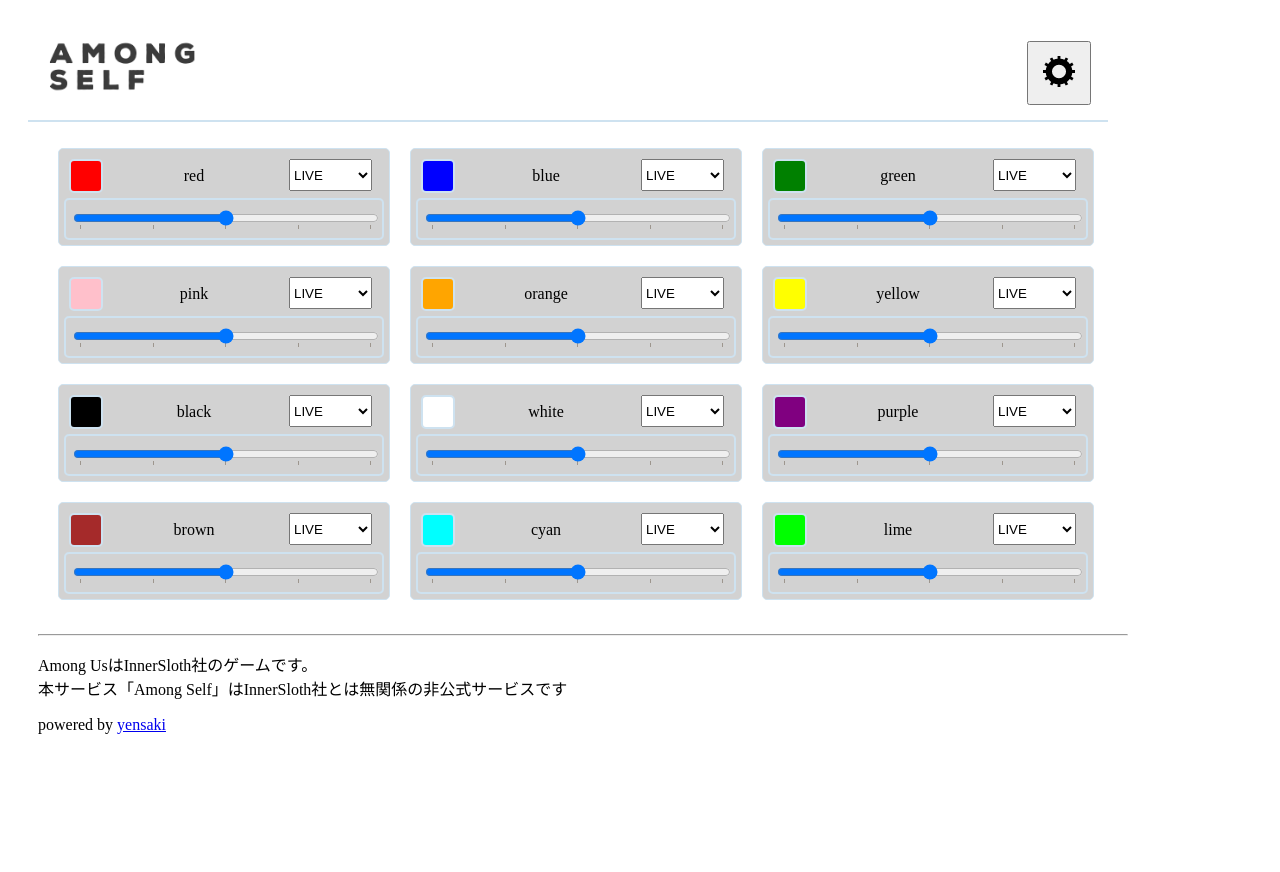
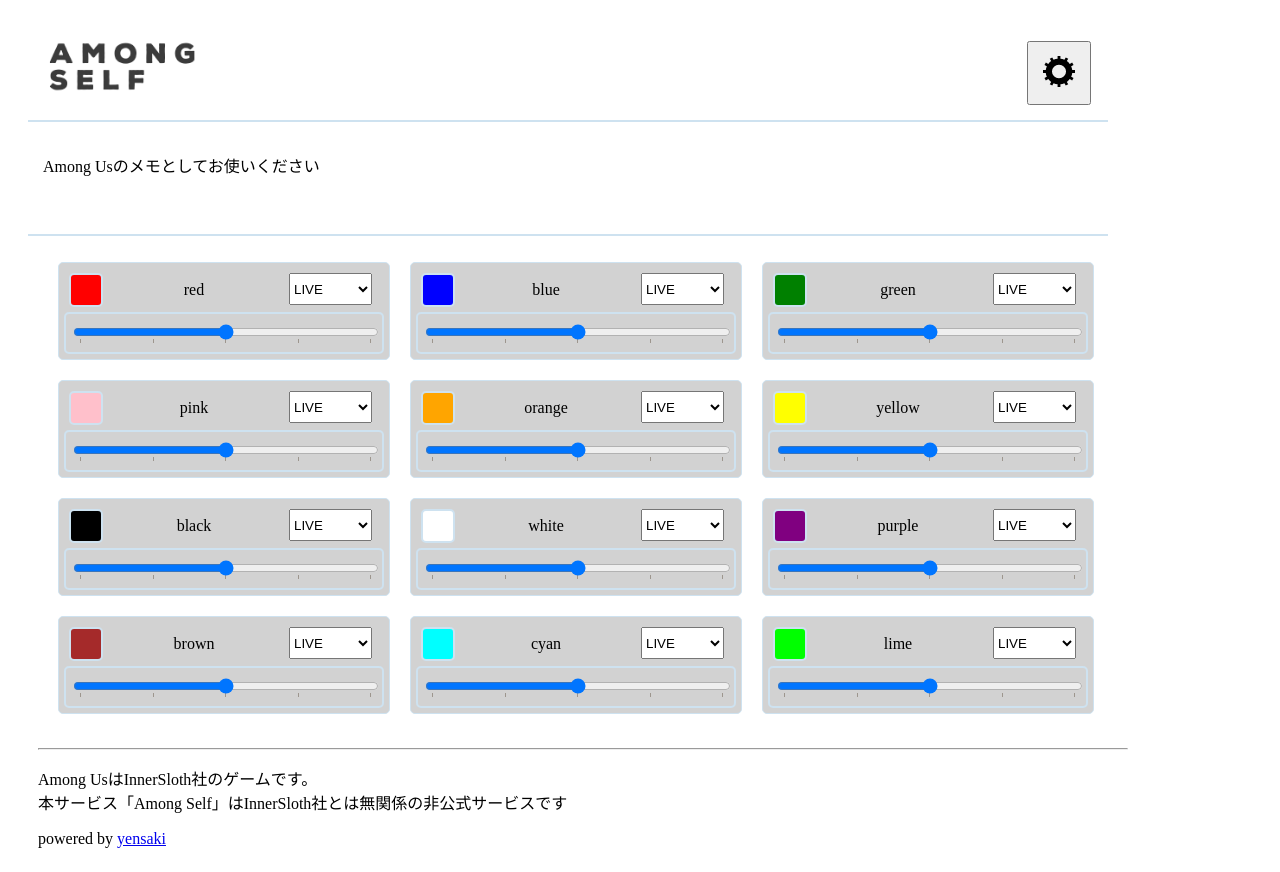
Before and after one commit to yensaki/among-self, a Next.js app: page / in a window 1280 px wide. Before the commit the page ends 800 px from the top, so only its background shows below. Built offline with nearby package versions, Linux system fonts and the light colour scheme.

Commit message:
Set description

```diff
--- a/pages/index.tsx
+++ b/pages/index.tsx
@@ -76,6 +76,9 @@
             <SettingImage src="/setting.svg" width="32px" />
           </ConfigButton>
         </div>
+      </Header>
+      <Header>
+          <p>Among Usのメモとしてお使いください</p>
       </Header>
 
       <div style={{backgroundImage: `url(${backgroundImage})`}}>
```
